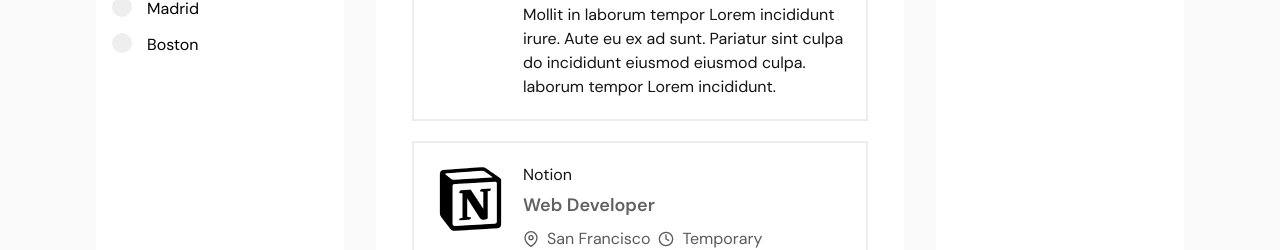
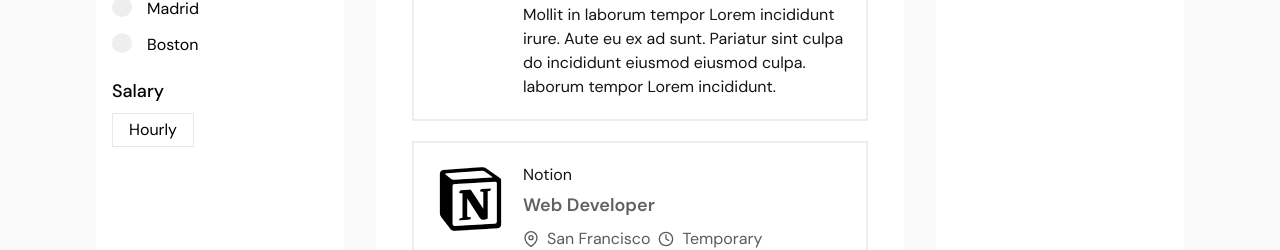
Before and after one commit to blessziamah/JobPortal-MERN, a React (Vite) app in the folder frontend/job-portal/: page / in a window 1280 px wide. Shown: the part 659-909 px from the top of the page. Built offline with nearby package versions, Linux system fonts and the light colour scheme.

Commit message:
Homepage UI update

```diff
--- /dev/null
+++ b/frontend/job-portal/src/sidebar/Button.jsx
@@ -0,0 +1,11 @@
+import React from 'react';
+
+const Button = ({onClickHandler, value, title}) => {
+	return (
+		<button onClick={onClickHandler} value={value} className={"px-4 py-1 border text-base hover:bg-blue hover:text-white"}>
+			{title}
+		</button>
+	);
+};
+
+export default Button;
--- /dev/null
+++ b/frontend/job-portal/src/sidebar/Salary.jsx
@@ -0,0 +1,15 @@
+import React from 'react';
+import Button from "./Button.jsx";
+
+const Salary = ({handleChange, handleClick}) => {
+	return (
+		<div>
+			<h4 className={"text-lg font-medium mb-2"}>Salary</h4>
+			<div>
+				<Button onClickHandler={handleClick} value={""} title={"Hourly"} />
+			</div>
+		</div>
+	);
+};
+
+export default Salary;
--- a/frontend/job-portal/src/sidebar/Sidebar.jsx
+++ b/frontend/job-portal/src/sidebar/Sidebar.jsx
@@ -1,5 +1,6 @@
 import React from 'react';
 import Location from "./Location.jsx";
+import Salary from "./Salary.jsx";
 
 const Sidebar = ({handleChange, handleClick}) => {
 	return (
@@ -7,6 +8,7 @@ const Sidebar = ({handleChange, handleClick}) => {
 			<h3 className={"text-lg font-bold mb-2"}>Filters</h3>
 
 			<Location handleChange={handleChange} />
+			<Salary handleChange={handleChange} handleClick={handleClick}/>
 		</div>
 	);
 };
```
